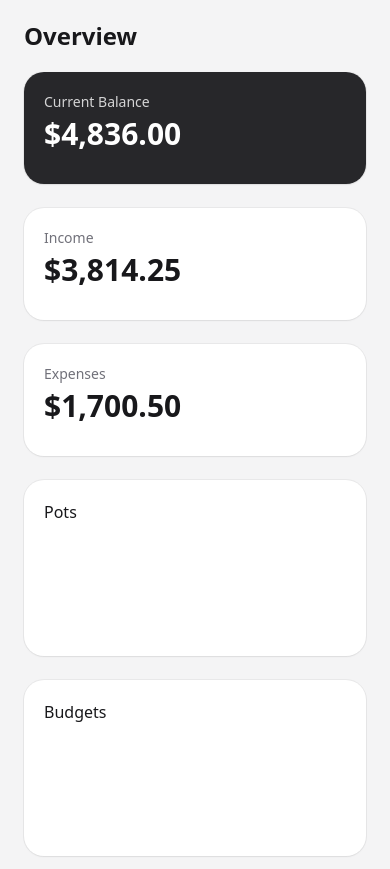
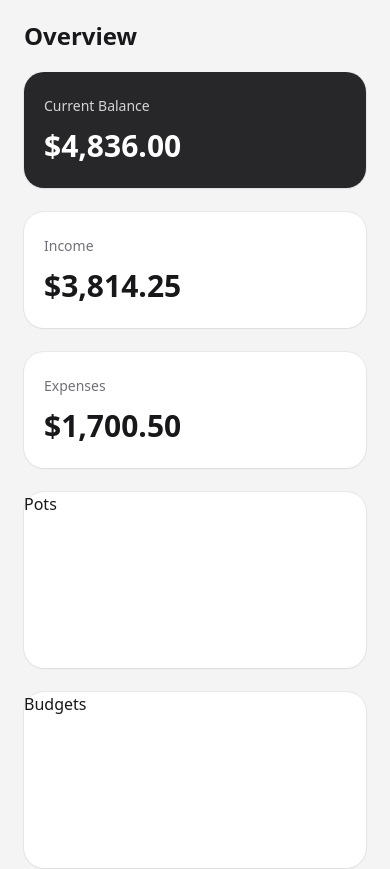
Before and after one commit to RmpNathan/finance-app, a Vue app: page /overview in a window 390 px wide. Shown: the top 869 px of the page. Built offline with nearby package versions, Linux system fonts and the light colour scheme.

Commit message:
refactor(ui): rework grid and card layout for cleaner responsive design

```diff
--- a/src/components/overview/StatCard.vue
+++ b/src/components/overview/StatCard.vue
@@ -1,11 +1,13 @@
 <template>
-  <BaseCard :tone="tone" class="h-28">
-    <div class="text-sm" :class="tone === 'dark' ? 'opacity-80' : 'text-zinc-500'">{{ label }}</div>
+  <BaseCard :tone="tone" class="px-5 py-6">
+    <template #header>
+      <div class="text-sm" :class="tone === 'dark' ? 'opacity-80' : 'text-zinc-500'">{{ label }}</div>
+    </template>
     <div class="mt-1 text-3xl font-semibold">{{ value }}</div>
   </BaseCard>
 </template>
 
 <script setup lang="ts">
-import BaseCard from "@/components/ui/card/BaseCard.vue"
+import BaseCard from '@/components/ui/card/BaseCard.vue'
 defineProps<{ label: string; value: string; tone?: 'surface' | 'dark' }>()
 </script>
--- a/src/components/ui/card/BaseCard.vue
+++ b/src/components/ui/card/BaseCard.vue
@@ -2,7 +2,7 @@
   <div
       :is="as"
       :class="[
-      'rounded-2xl p-5 shadow-sm',
+      'rounded-2xl shadow-sm',
       toneClass,
       bordered ? 'ring-1 ring-black/5' : '',
       hoverable ? 'transition-shadow hover:shadow-md' : '',
--- a/src/pages/OverviewPage.vue
+++ b/src/pages/OverviewPage.vue
@@ -15,7 +15,7 @@
 </template>
 
 <script setup>
-import BaseCard from '../components/ui/card/BaseCard.vue'
+import BaseCard from '@/components/ui/card/BaseCard.vue'
 import StatCard from "@/components/overview/StatCard.vue";
 import {useBalanceStore} from "@/stores/balance.js";
 import {computed} from "vue";
```
